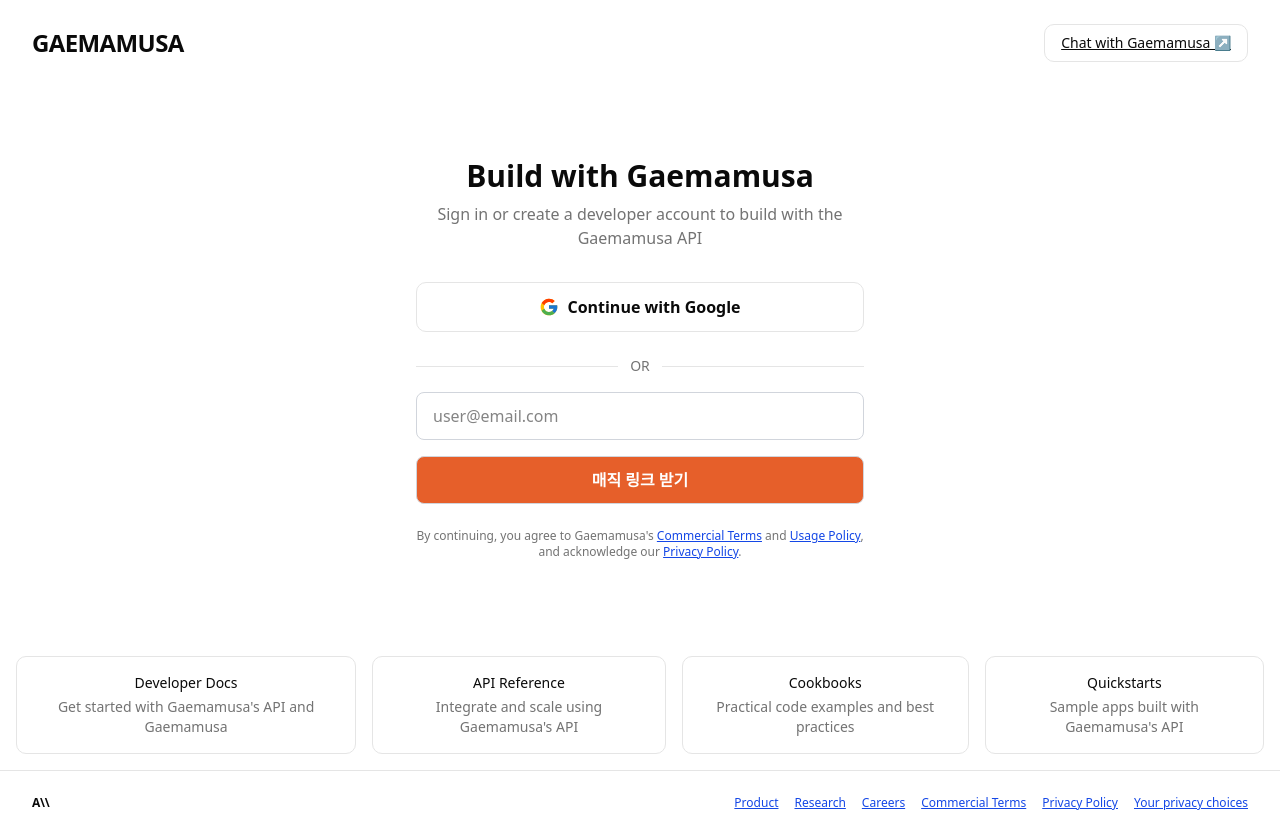
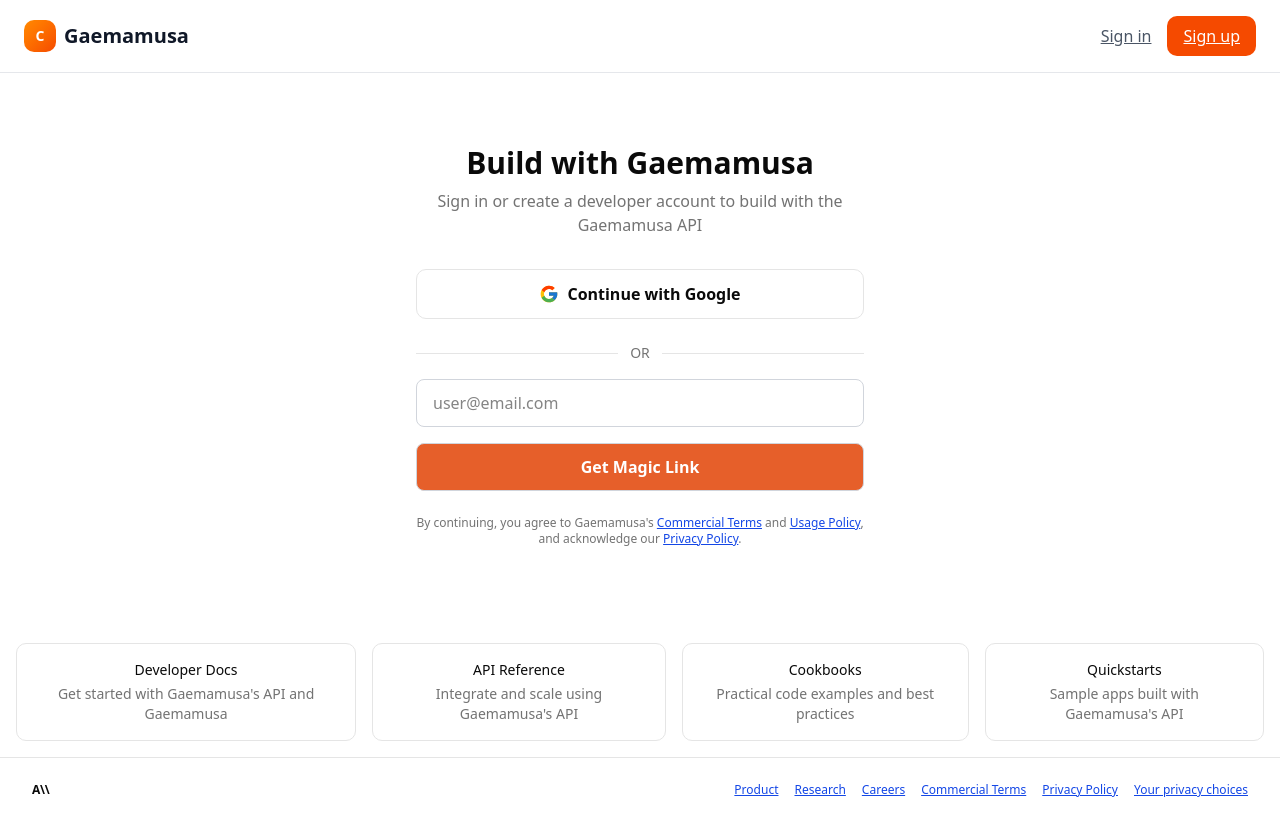
Before and after one commit to yongwoon/nextjs-yongwoon-ai, a Next.js app: page /login in a window 1280 px wide. Built offline with nearby package versions, Linux system fonts and the light colour scheme; no server answers.

Commit message:
page 에 다국어 대응

```diff
--- a/src/app/login/page.tsx
+++ b/src/app/login/page.tsx
@@ -5,8 +5,11 @@ import MagicLinkForm from "@/components/auth/magic-link-form";
 import SocialLogin from "@/components/auth/social-login";
 import OrDivider from "@/components/common/or-divider";
 import DefaultHeader from "@/components/layout/default-hader";
+import { useTranslations } from "next-intl";
 
 export default function LoginPage() {
+  const t = useTranslations();
+
   return (
     <div className="min-h-screen flex flex-col bg-background">
       {/* Header */}
@@ -16,11 +19,10 @@ export default function LoginPage() {
       <main className="flex-1 flex flex-col items-center justify-center px-4">
         <div className="w-full max-w-md bg-card rounded-xl shadow-none flex flex-col items-center py-12">
           <h1 className="text-3xl font-bold text-center mb-2 text-foreground">
-            Build with Gaemamusa
+            {t("loginPage.title")}
           </h1>
           <p className="text-center text-muted-foreground mb-8">
-            Sign in or create a developer account to build with the Gaemamusa
-            API
+            {t("loginPage.subtitle")}
           </p>
 
           {/* Google Login Button */}
@@ -38,18 +40,18 @@ export default function LoginPage() {
           {/* 약관/정책 안내 */}
           <div className="w-full">
             <p className="text-xs text-muted-foreground mt-6 text-center">
-              By continuing, you agree to Gaemamusa&apos;s{" "}
+              {t("loginPage.agreePrefix")}{" "}
               <a href="#" className="underline">
-                Commercial Terms
+                {t("commercialTerms")}
               </a>{" "}
-              and{" "}
+              {t("loginPage.and")}{" "}
               <a href="#" className="underline">
-                Usage Policy
+                {t("loginPage.usagePolicy")}
               </a>
               ,<br />
-              and acknowledge our{" "}
+              {t("loginPage.acknowledge")}{" "}
               <a href="#" className="underline">
-                Privacy Policy
+                {t("privacyPolicy")}
               </a>
               .
             </p>
@@ -60,27 +62,35 @@ export default function LoginPage() {
       {/* 하단 카드형 링크 */}
       <section className="w-full flex justify-center gap-4 px-4 mt-12 mb-4">
         <div className="bg-card rounded-lg border border-border px-6 py-4 text-center text-sm">
-          <div className="font-medium mb-1 text-foreground">Developer Docs</div>
+          <div className="font-medium mb-1 text-foreground">
+            {t("loginPage.developerDocs")}
+          </div>
           <div className="text-muted-foreground">
-            Get started with Gaemamusa&apos;s API and Gaemamusa
+            {t("loginPage.developerDocsDesc")}
           </div>
         </div>
         <div className="bg-card rounded-lg border border-border px-6 py-4 text-center text-sm">
-          <div className="font-medium mb-1 text-foreground">API Reference</div>
+          <div className="font-medium mb-1 text-foreground">
+            {t("loginPage.apiReference")}
+          </div>
           <div className="text-muted-foreground">
-            Integrate and scale using Gaemamusa&apos;s API
+            {t("loginPage.apiReferenceDesc")}
           </div>
         </div>
         <div className="bg-card rounded-lg border border-border px-6 py-4 text-center text-sm">
-          <div className="font-medium mb-1 text-foreground">Cookbooks</div>
+          <div className="font-medium mb-1 text-foreground">
+            {t("loginPage.cookbooks")}
+          </div>
           <div className="text-muted-foreground">
-            Practical code examples and best practices
+            {t("loginPage.cookbooksDesc")}
           </div>
         </div>
         <div className="bg-card rounded-lg border border-border px-6 py-4 text-center text-sm">
-          <div className="font-medium mb-1 text-foreground">Quickstarts</div>
+          <div className="font-medium mb-1 text-foreground">
+            {t("loginPage.quickstarts")}
+          </div>
           <div className="text-muted-foreground">
-            Sample apps built with Gaemamusa&apos;s API
+            {t("loginPage.quickstartsDesc")}
           </div>
         </div>
       </section>
--- a/src/app/page.tsx
+++ b/src/app/page.tsx
@@ -1,8 +1,11 @@
 "use client";
 
 import Link from "next/link";
+import { useTranslations } from "next-intl";
 
 export default function IndexPage() {
+  const t = useTranslations();
+
   return (
     <div className="min-h-screen bg-white flex flex-col">
       {/* Header */}
@@ -19,13 +22,13 @@ export default function IndexPage() {
             href="/login"
             className="text-gray-600 hover:text-gray-900 font-medium"
           >
-            Sign in
+            {t("signIn")}
           </Link>
           <Link
             href="/signup"
             className="bg-orange-600 hover:bg-orange-700 text-white px-4 py-2 rounded-lg font-medium transition-colors"
           >
-            Sign up
+            {t("signUp")}
           </Link>
         </div>
       </header>
@@ -34,24 +37,22 @@ export default function IndexPage() {
       <main className="flex-1 flex items-center justify-center px-6 py-12">
         <div className="text-center max-w-2xl">
           <h1 className="text-4xl font-bold text-gray-900 mb-6">
-            Welcome to Gaemamusa
+            {t("title")}
           </h1>
-          <p className="text-xl text-gray-600 mb-8">
-            Your AI assistant for thoughtful conversations and helpful insights.
-          </p>
+          <p className="text-xl text-gray-600 mb-8">{t("description")}</p>
 
           <div className="flex flex-col sm:flex-row gap-4 justify-center">
             <Link
               href="/signup"
               className="bg-orange-600 hover:bg-orange-700 text-white px-8 py-3 rounded-lg font-medium transition-colors"
             >
-              Get started
+              {t("getStarted")}
             </Link>
             <Link
               href="/login"
               className="border border-gray-300 hover:bg-gray-50 text-gray-700 px-8 py-3 rounded-lg font-medium transition-colors"
             >
-              Sign in
+              {t("signIn")}
             </Link>
           </div>
         </div>
@@ -60,7 +61,7 @@ export default function IndexPage() {
       {/* Footer */}
       <footer className="px-6 py-4 border-t border-gray-200">
         <div className="text-center text-xs text-gray-500">
-          <p>© 2024 Gaemamusa. All rights reserved.</p>
+          <p>{t("copyright")}</p>
         </div>
       </footer>
     </div>
--- a/src/components/auth/magic-link-form/index.tsx
+++ b/src/components/auth/magic-link-form/index.tsx
@@ -1,9 +1,11 @@
 "use client";
 
 import { useMagicLinkForm } from "./hooks";
+import { useTranslations } from "next-intl";
 
 export default function MagicLinkForm({ isLoading }: { isLoading?: boolean }) {
   const { register, handleSubmit, errors } = useMagicLinkForm();
+  const t = useTranslations();
 
   return (
     <form
@@ -28,7 +30,7 @@ export default function MagicLinkForm({ isLoading }: { isLoading?: boolean }) {
             transition
             ${errors.email ? "border-red-500" : ""}
           `}
-          placeholder="user@email.com"
+          placeholder={t("authComponent.magicLinkForm.placeholder")}
           disabled={isLoading}
         />
         {errors.email && (
@@ -47,7 +49,9 @@ export default function MagicLinkForm({ isLoading }: { isLoading?: boolean }) {
             mt-2
           `}
         >
-          {isLoading ? "전송 중..." : "매직 링크 받기"}
+          {isLoading
+            ? t("authComponent.magicLinkForm.sending")
+            : t("authComponent.magicLinkForm.submit")}
         </button>
       </div>
     </form>
--- a/src/components/auth/social-login/index.tsx
+++ b/src/components/auth/social-login/index.tsx
@@ -1,13 +1,15 @@
 import { FcGoogle } from "react-icons/fc";
+import { useTranslations } from "next-intl";
 
 export default function SocialLogin() {
+  const t = useTranslations();
   return (
     <button
       type="button"
       className="w-full flex items-center justify-center border border-border rounded-lg py-3 mb-4 font-semibold bg-background text-foreground hover:bg-gray-200 hover:text-foreground transition"
     >
       <FcGoogle className="w-5 h-5 mr-2" />
-      Continue with Google
+      {t("authComponent.socialLogin.google")}
     </button>
   );
 }
--- a/src/components/layout/default-footer/index.tsx
+++ b/src/components/layout/default-footer/index.tsx
@@ -1,25 +1,31 @@
+"use client";
+
+import { useTranslations } from "next-intl";
+
 export default function DefaultFooter() {
+  const t = useTranslations();
+
   return (
     <footer className="w-full px-8 py-6 border-t border-border flex flex-col md:flex-row items-center justify-between text-xs text-muted-foreground bg-background">
       <span className="font-bold tracking-tight text-foreground">A\\</span>
       <div className="flex gap-4 mt-2 md:mt-0">
         <a href="#" className="hover:underline">
-          Product
+          {t("product")}
         </a>
         <a href="#" className="hover:underline">
-          Research
+          {t("research")}
         </a>
         <a href="#" className="hover:underline">
-          Careers
+          {t("careers")}
         </a>
         <a href="#" className="hover:underline">
-          Commercial Terms
+          {t("commercialTerms")}
         </a>
         <a href="#" className="hover:underline">
-          Privacy Policy
+          {t("privacyPolicy")}
         </a>
         <a href="#" className="hover:underline">
-          Your privacy choices
+          {t("yourPrivacyChoices")}
         </a>
       </div>
     </footer>
--- a/src/components/layout/default-hader/index.tsx
+++ b/src/components/layout/default-hader/index.tsx
@@ -1,17 +1,33 @@
+"use client";
+
+import Link from "next/link";
+import { useTranslations } from "next-intl";
+
 export default function DefaultHeader() {
+  const t = useTranslations();
+
   return (
-    <header className="flex justify-between items-center px-8 py-6">
-      <span className="text-2xl font-bold tracking-tight text-foreground">
-        GAEMAMUSA
-      </span>
-      <a
-        href="https://Gaemamusa.ai"
-        className="px-4 py-2 rounded-lg border border-border text-sm font-medium text-foreground bg-card hover:bg-muted transition"
-        target="_blank"
-        rel="noopener noreferrer"
-      >
-        Chat with Gaemamusa <span aria-hidden>↗</span>
-      </a>
+    <header className="flex items-center justify-between px-6 py-4 border-b border-gray-200">
+      <div className="flex items-center space-x-2">
+        <div className="w-8 h-8 bg-gradient-to-br from-orange-400 to-orange-600 rounded-lg flex items-center justify-center">
+          <span className="text-white font-bold text-sm">C</span>
+        </div>
+        <span className="text-xl font-semibold text-gray-900">Gaemamusa</span>
+      </div>
+      <div className="flex items-center space-x-4">
+        <Link
+          href="/login"
+          className="text-gray-600 hover:text-gray-900 font-medium"
+        >
+          {t("signIn")}
+        </Link>
+        <Link
+          href="/signup"
+          className="bg-orange-600 hover:bg-orange-700 text-white px-4 py-2 rounded-lg font-medium transition-colors"
+        >
+          {t("signUp")}
+        </Link>
+      </div>
     </header>
   );
 }
```
